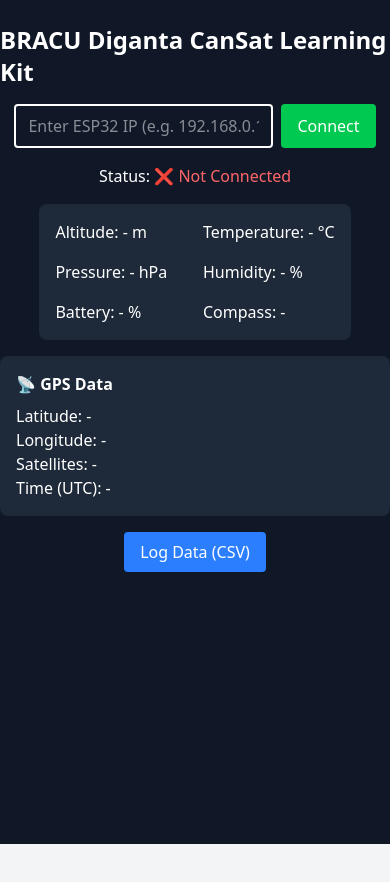
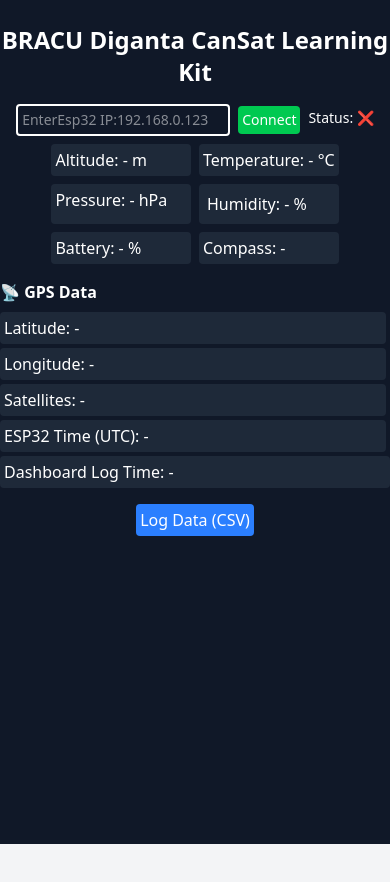
Before and after one commit to KaziAbdurRahim/cansatkit-gcs-web, a React (Vite) app: page / in a window 390 px wide. Shown: the top 882 px of the page. Built offline with nearby package versions, Linux system fonts and the light colour scheme.

Commit message:
made it mobile first design
Signed-off-by: KaziAbdurRahim <kaziabdurrahim946@gmail.com>

```diff
--- a/src/DashBoard02.jsx
+++ b/src/DashBoard02.jsx
@@ -1,7 +1,9 @@
 import React, { useState, useEffect } from "react";
 import axios from "axios";
 
-// 📁 Utility: Export sensor log as CSV file
+// -----------------------------------------------------------------------------
+// 📁 Utility Function: Export logged data as CSV
+// -----------------------------------------------------------------------------
 const exportToCSV = (data, filename = "cansat_log.csv") => {
   if (!data || data.length === 0) return;
 
@@ -16,18 +18,19 @@
     "latitude",
     "longitude",
     "satellites",
-    "time",
+    "esp32Time",
+    "dashboardTime",
   ];
 
-  // Format each row based on headers
+  // Format each row
   const csvRows = data.map((row) =>
     headers.map((header) => row[header] || "").join(",")
   );
 
-  // Combine headers and rows into CSV string
+  // Build CSV file content
   const csvContent = headers.join(",") + "\n" + csvRows.join("\n");
 
-  // Create downloadable blob and trigger download
+  // Create a downloadable file
   const blob = new Blob([csvContent], { type: "text/csv;charset=utf-8;" });
   const link = document.createElement("a");
   link.href = URL.createObjectURL(blob);
@@ -37,38 +40,35 @@
   document.body.removeChild(link);
 };
 
+// -----------------------------------------------------------------------------
+// 📊 React Component: DashBoard02
+// -----------------------------------------------------------------------------
 const DashBoard02 = () => {
-  // 🧠 State: IP address of ESP32
-  const [ip, setIp] = useState("");
+  // 🔹 State Variables
+  const [ip, setIp] = useState(""); // ESP32 IP address
+  const [connected, setConnected] = useState(false); // Connection status
+  const [sensorData, setSensorData] = useState({}); // Latest ESP32 data
+  const [logData, setLogData] = useState([]); // Historical log
+  const [intervalId, setIntervalId] = useState(null); // Polling interval
 
-  // 🔌 State: Connection status
-  const [connected, setConnected] = useState(false);
-
-  // 📡 State: Latest sensor data from ESP32
-  const [sensorData, setSensorData] = useState({});
-
-  // 🧾 State: Historical log of all received data
-  const [logData, setLogData] = useState([]);
-
-  // ⏱️ State: Interval ID for polling
-  const [intervalId, setIntervalId] = useState(null);
-
-  // 🔁 Function: Connect or disconnect from ESP32
+  // ---------------------------------------------------------------------------
+  // 🔌 Function: Connect or Disconnect from ESP32
+  // ---------------------------------------------------------------------------
   const toggleConnection = async () => {
     if (connected) {
-      // Disconnect logic
+      // Disconnect
       clearInterval(intervalId);
       setConnected(false);
       setSensorData({});
       return;
     }
 
-    // Attempt to connect to ESP32 via /connect route
     try {
+      // Try to connect to ESP32
       const res = await axios.get(`http://${ip}/connect`);
       if (res.data.connected) {
         setConnected(true);
-        startPolling(); // Begin data polling
+        startPolling(); // Start fetching data
       } else {
         alert("ESP32 did not confirm connection.");
       }
@@ -77,30 +77,41 @@
     }
   };
 
-  // 🔄 Function: Poll ESP32 every second for sensor data
+  // ---------------------------------------------------------------------------
+  // ⏱️ Function: Poll ESP32 every second for sensor data
+  // ---------------------------------------------------------------------------
   const startPolling = () => {
     const id = setInterval(async () => {
       try {
         const res = await axios.get(`http://${ip}/data`);
+
+        // Add both ESP32-provided time and dashboard logging time
         const timestampedData = {
           ...res.data,
-          time: new Date().toISOString(), // Add timestamp on dashboard side
+          esp32Time: res.data.time,
+          dashboardTime: new Date().toISOString(),
         };
-        setSensorData(timestampedData); // Update live view
-        setLogData((prev) => [...prev, timestampedData]); // Append to log
+
+        setSensorData(timestampedData); // Show latest data
+        setLogData((prev) => [...prev, timestampedData]); // Append to history
       } catch (err) {
         console.error("Polling error:", err);
       }
     }, 1000);
+
     setIntervalId(id);
   };
 
+  // ---------------------------------------------------------------------------
   // 🧹 Cleanup: Stop polling when component unmounts
+  // ---------------------------------------------------------------------------
   useEffect(() => {
     return () => clearInterval(intervalId);
   }, [intervalId]);
 
-  // 💾 Function: Trigger CSV download of log data
+  // ---------------------------------------------------------------------------
+  // 💾 Function: Download logged data as CSV
+  // ---------------------------------------------------------------------------
   const handleLogDownload = () => {
     if (logData.length === 0) {
       alert("No data to save.");
@@ -109,63 +120,92 @@
     exportToCSV(logData);
   };
 
+  // ---------------------------------------------------------------------------
+  // 🖼️ UI Rendering
+  // ---------------------------------------------------------------------------
   return (
     <div className="min-h-screen bg-gray-900 text-white flex flex-col items-center py-6">
       {/* 🏷️ Title */}
-      <h1 className="text-2xl font-bold mb-4">
+      <h1 className="text-2xl font-bold mb-4 text-center">
         BRACU Diganta CanSat Learning Kit
       </h1>
 
       {/* 🌐 IP Input + Connect Button */}
-      <div className="flex gap-2 mb-4">
+      <div className="items-center flex gap-2 mb-2 text-sm text-center">
         <input
           type="text"
-          placeholder="Enter ESP32 IP (e.g. 192.168.0.123)"
+          placeholder="EnterEsp32 IP:192.168.0.123"
           value={ip}
           onChange={(e) => setIp(e.target.value)}
-          className="px-3 py-2 rounded text-white border-2"
+          className="px-1 py-1 rounded text-white border-2"
         />
         <button
           onClick={toggleConnection}
-          className={`px-4 py-2 rounded ${
+          className={`px-1 py-1 rounded ${
             connected ? "bg-red-500" : "bg-green-500"
           }`}
         >
           {connected ? "Disconnect" : "Connect"}
         </button>
+        {/* 🔍 Connection Status */}
+        <div className=" items-center">
+          {" "}
+          <p className="mb-1 text-sm ">
+            Status:{" "}
+            <span className={connected ? "text-green-400" : "text-red-400"}>
+              {connected ? "✅ " : "❌ "}
+            </span>
+          </p>
+        </div>
       </div>
 
-      {/* 🔍 Connection Status */}
-      <p className="mb-4">
-        Status:{" "}
-        <span className={connected ? "text-green-400" : "text-red-400"}>
-          {connected ? "✅ Connected" : "❌ Not Connected"}
-        </span>
-      </p>
-
-      {/* 📊 Sensor Data Display */}
-      <div className="grid grid-cols-2 gap-4 bg-gray-800 p-4 rounded-lg mb-4">
-        <div>Altitude: {sensorData.altitude || "-"} m</div>
-        <div>Temperature: {sensorData.temperature || "-"} °C</div>
-        <div>Pressure: {sensorData.pressure || "-"} hPa</div>
-        <div>Humidity: {sensorData.humidity || "-"} %</div>
-        <div>Battery: {sensorData.battery || "-"} %</div>
-        <div>Compass: {sensorData.compass || "-"}</div>
+      {/* 📊 Sensor Data */}
+      <div className="grid grid-cols-2 gap-2  rounded-lg mb-4 ">
+        <div className="bg-gray-800 p-1 rounded">
+          Altitude: {sensorData.altitude || "-"} m
+        </div>
+        <div className="bg-gray-800 p-1 rounded">
+          Temperature: {sensorData.temperature || "-"} °C
+        </div>
+        <div className="bg-gray-800 p-1 rounded">
+          Pressure: {sensorData.pressure || "-"} hPa
+        </div>
+        <div className="bg-gray-800 p-2 rounded">
+          Humidity: {sensorData.humidity || "-"} %
+        </div>
+        <div className="bg-gray-800 p-1 rounded">
+          Battery: {sensorData.battery || "-"} %
+        </div>
+        <div className="bg-gray-800 p-1 rounded">
+          Compass: {sensorData.compass || "-"}
+        </div>
       </div>
 
-      {/* 🧭 GPS Data Display */}
-      <div className="bg-gray-800 p-4 rounded-lg mb-4 w-full max-w-md">
+      {/* 🧭 GPS Data */}
+      <div className="space-y-1 space-x-1 rounded-lg mb-4 w-full max-w-md">
         <h2 className="font-semibold mb-2">📡 GPS Data</h2>
-        <p>Latitude: {sensorData.latitude || "-"}</p>
-        <p>Longitude: {sensorData.longitude || "-"}</p>
-        <p>Satellites: {sensorData.satellites || "-"}</p>
-        <p>Time (UTC): {sensorData.time || "-"}</p>
+
+        <div className="bg-gray-800 p-1 rounded">
+          Latitude: {sensorData.latitude || "-"}
+        </div>
+        <div className="bg-gray-800 p-1 rounded">
+          Longitude: {sensorData.longitude || "-"}
+        </div>
+        <div className="bg-gray-800 p-1 rounded">
+          Satellites: {sensorData.satellites || "-"}
+        </div>
+        <div className="bg-gray-800 p-1 rounded">
+          ESP32 Time (UTC): {sensorData.esp32Time || "-"}
+        </div>
+        <div className="bg-gray-800 p-1 rounded">
+          Dashboard Log Time: {sensorData.dashboardTime || "-"}
+        </div>
       </div>
 
       {/* 📥 Log Download Button */}
       <button
         onClick={handleLogDownload}
-        className="px-4 py-2 bg-blue-500 rounded hover:bg-blue-600"
+        className="px-1 py-1 bg-blue-500 rounded hover:bg-blue-600"
       >
         Log Data (CSV)
       </button>
```
